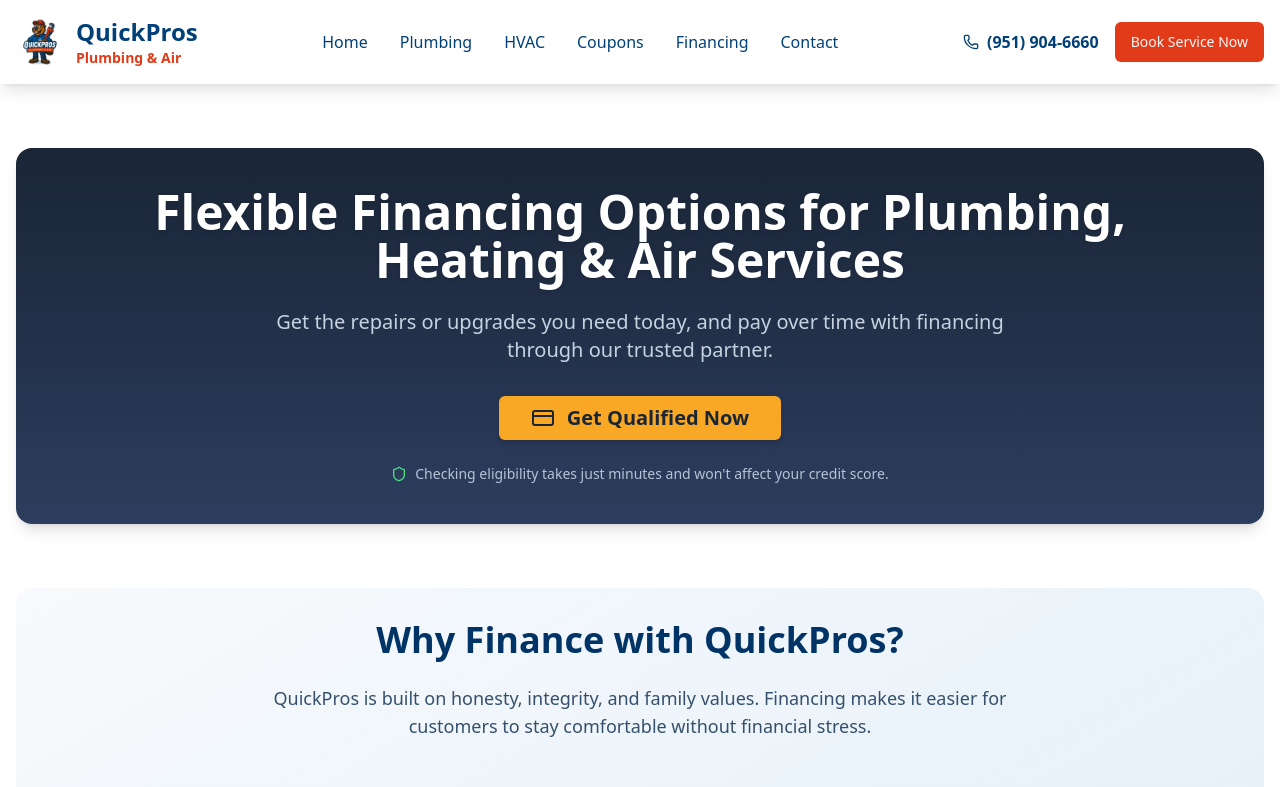
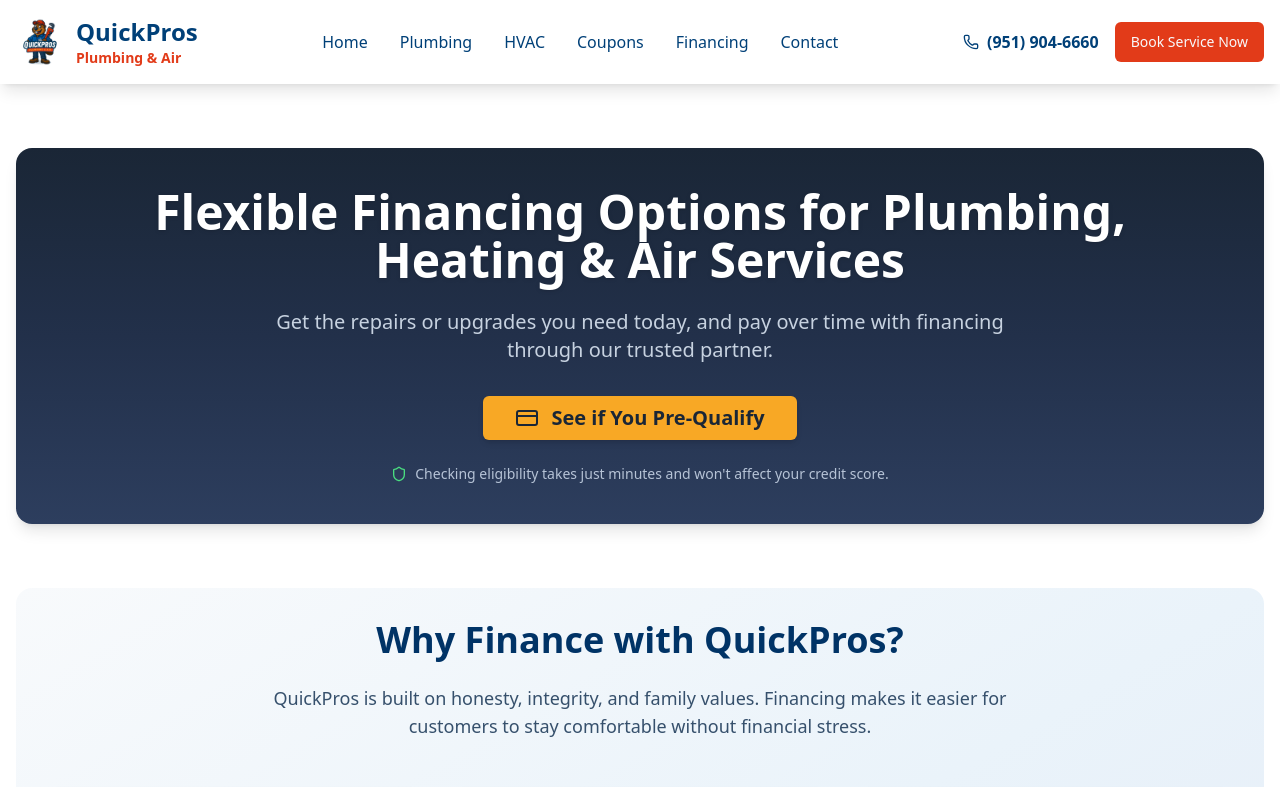
Before and after one commit to igorlmax/quickpros, a React (Vite) app: page /financing in a window 1280 px wide. Shown: the top 787 px of the page. Built offline with nearby package versions, Linux system fonts and the light colour scheme.

Commit message:
Adjust colors

```diff
--- a/src/pages/Financing.tsx
+++ b/src/pages/Financing.tsx
@@ -107,7 +107,7 @@
                         <Button asChild size="lg" className="bg-[#f8a825] hover:bg-[#e89c1a] text-xl py-4 px-8 text-[#1a2636] font-bold shadow-md">
                             <a href="https://apply.sunbit.com/QUICKPROSPlumbingAir" target="_blank" rel="noopener noreferrer">
                                 <CreditCard className="h-6 w-6 mr-3" />
-                                Get Qualified Now
+                                See if You Pre-Qualify
                             </a>
                         </Button>
                     </div>
```
